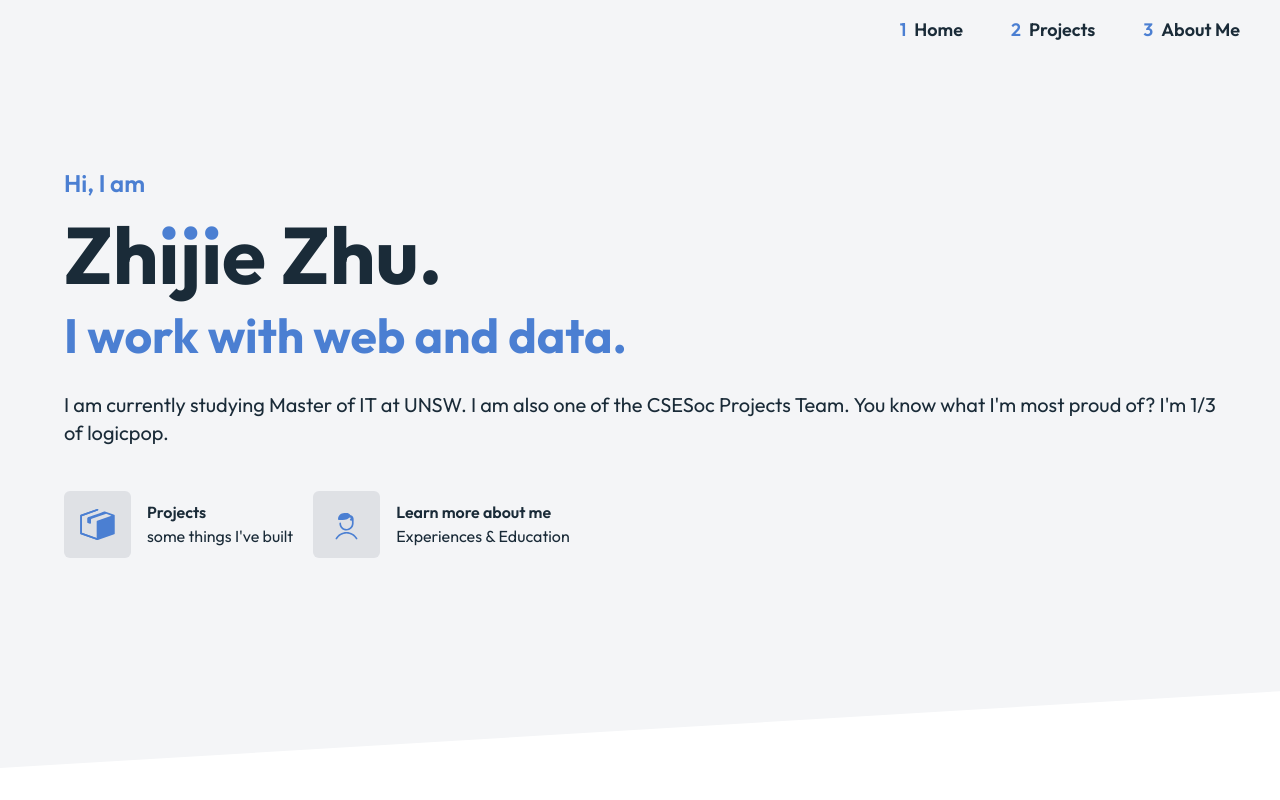
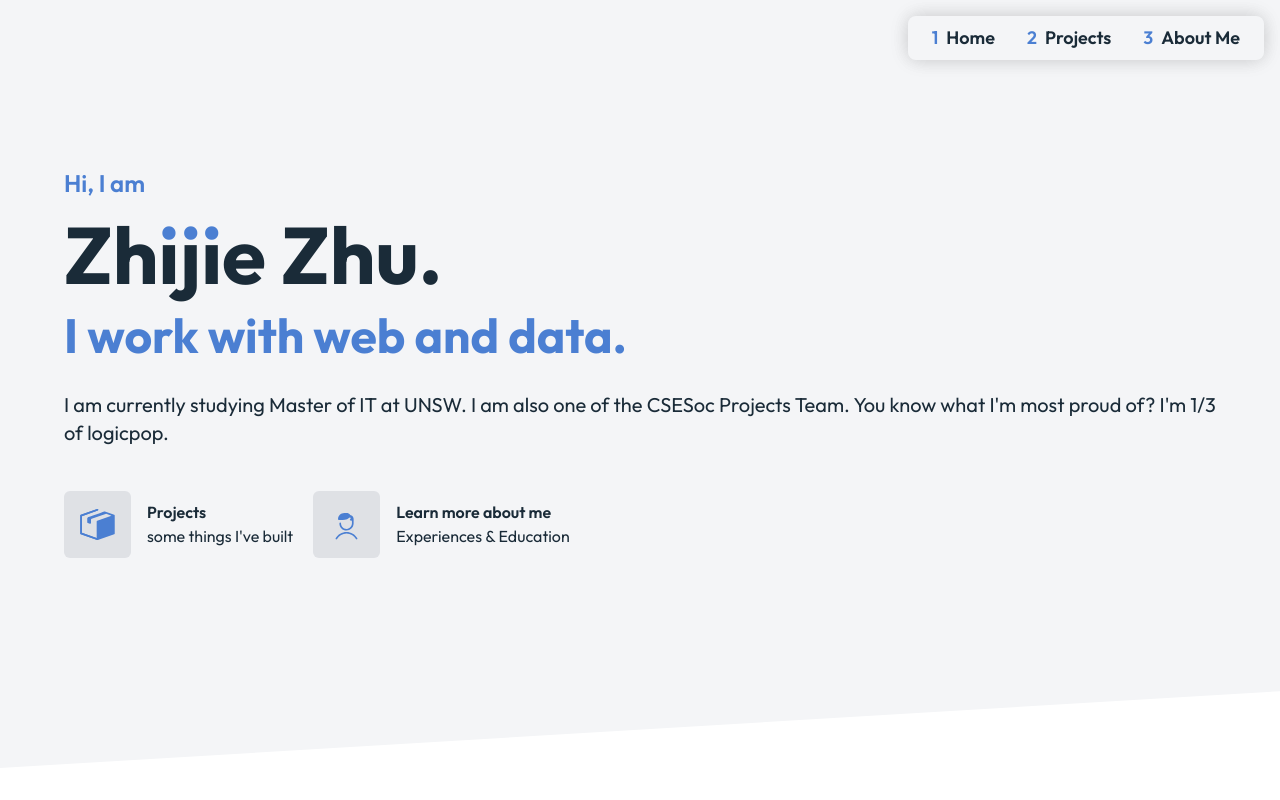
Before and after one commit to zijizhu/website, a Next.js app: page / in a window 1280 px wide. Shown: the top 800 px of the page. Built offline with nearby package versions, Linux system fonts and the light colour scheme.

Commit message:
implemented nav bar css transitions

```diff
--- a/package.json
+++ b/package.json
@@ -15,12 +15,14 @@
     "postcss": "^8.4.14",
     "react": "18.1.0",
     "react-dom": "18.1.0",
+    "react-transition-group": "^4.4.2",
     "tailwindcss": "^3.0.24"
   },
   "devDependencies": {
     "@types/node": "17.0.34",
     "@types/react": "18.0.9",
     "@types/react-dom": "18.0.4",
+    "@types/react-transition-group": "^4.4.4",
     "eslint": "8.15.0",
     "eslint-config-next": "12.1.6",
     "typescript": "4.6.4"
--- a/src/components/Navbar.tsx
+++ b/src/components/Navbar.tsx
@@ -1,3 +1,6 @@
+import { useState, useEffect } from 'react';
+import { CSSTransition } from 'react-transition-group';
+
 const navLinks: { num: number; name: string; link: string }[] = [
   { num: 1, name: 'Home', link: '#home' },
   { num: 2, name: 'Projects', link: '#projects' },
@@ -5,22 +8,46 @@ const navLinks: { num: number; name: string; link: string }[] = [
 ];
 
 function Navbar() {
+  const [showNav, setShowNav] = useState<boolean>(true);
+  const [lastScrollY, setLastScrollY] = useState<number>(0);
+
+  useEffect(() => {
+    function onWindowScroll() {
+      if (window === undefined) return;
+      if (window.scrollY > lastScrollY) {
+        setShowNav(false);
+      } else {
+        setShowNav(true);
+      }
+      setLastScrollY(window.scrollY);
+    }
+
+    if (window === undefined) return;
+    window.addEventListener('scroll', onWindowScroll);
+
+    return () => window.removeEventListener('scroll', onWindowScroll);
+  }, [lastScrollY]);
+
   return (
-    <div className="fixed top0 z-20 w-full p-4 flex justify-between">
-      <div />
-      <div>
+    <CSSTransition
+      unmountOnExit
+      in={showNav}
+      timeout={300}
+      classNames="fadedown"
+    >
+      <div className="fixed right-0 z-20 m-4 p-2 shadow-around bg-baseBg rounded-lg hover:bg-specialBg transition duration-300">
         {navLinks.map((item) => (
           <a
             key={item.num}
             href={item.link}
-            className="mx-4 my-1 p-2 font-semibold hover:text-primary text-lg transition duration-500"
+            className="mx-2 my-1 p-2 font-semibold hover:text-primary text-lg transition duration-500"
           >
             <span className="mr-2 text-primary">{item.num}</span>
             {item.name}
           </a>
         ))}
       </div>
-    </div>
+    </CSSTransition>
   );
 }
 
--- a/src/styles/globals.css
+++ b/src/styles/globals.css
@@ -15,3 +15,21 @@
 .view-polygon {
   clip-path: polygon(0 0, 100% 0, 100% 90%, 0 100%);
 }
+
+.fadedown-enter {
+  opacity: 0;
+  transform: scale(0.9);
+}
+.fadedown-enter-active {
+  opacity: 1;
+  transform: translateY(0);
+  transition: opacity 300ms, transform 300ms;
+}
+.fadedown-exit {
+  opacity: 1;
+}
+.fadedown-exit-active {
+  opacity: 0;
+  transform: scale(0.9);
+  transition: opacity 300ms, transform 300ms;
+}
```
Also changed, not shown: 1 other file (tests, documents, lock files or other folders).
